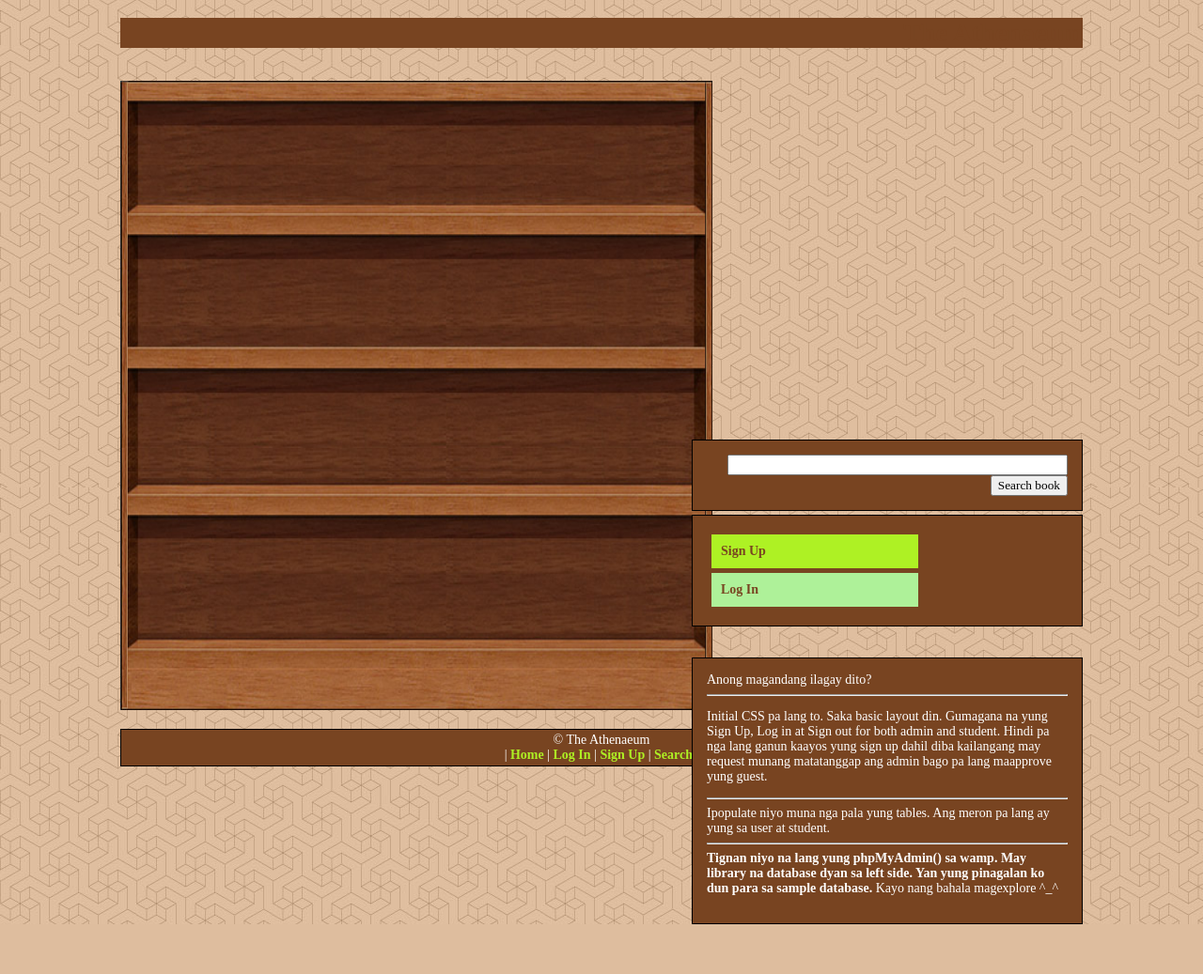
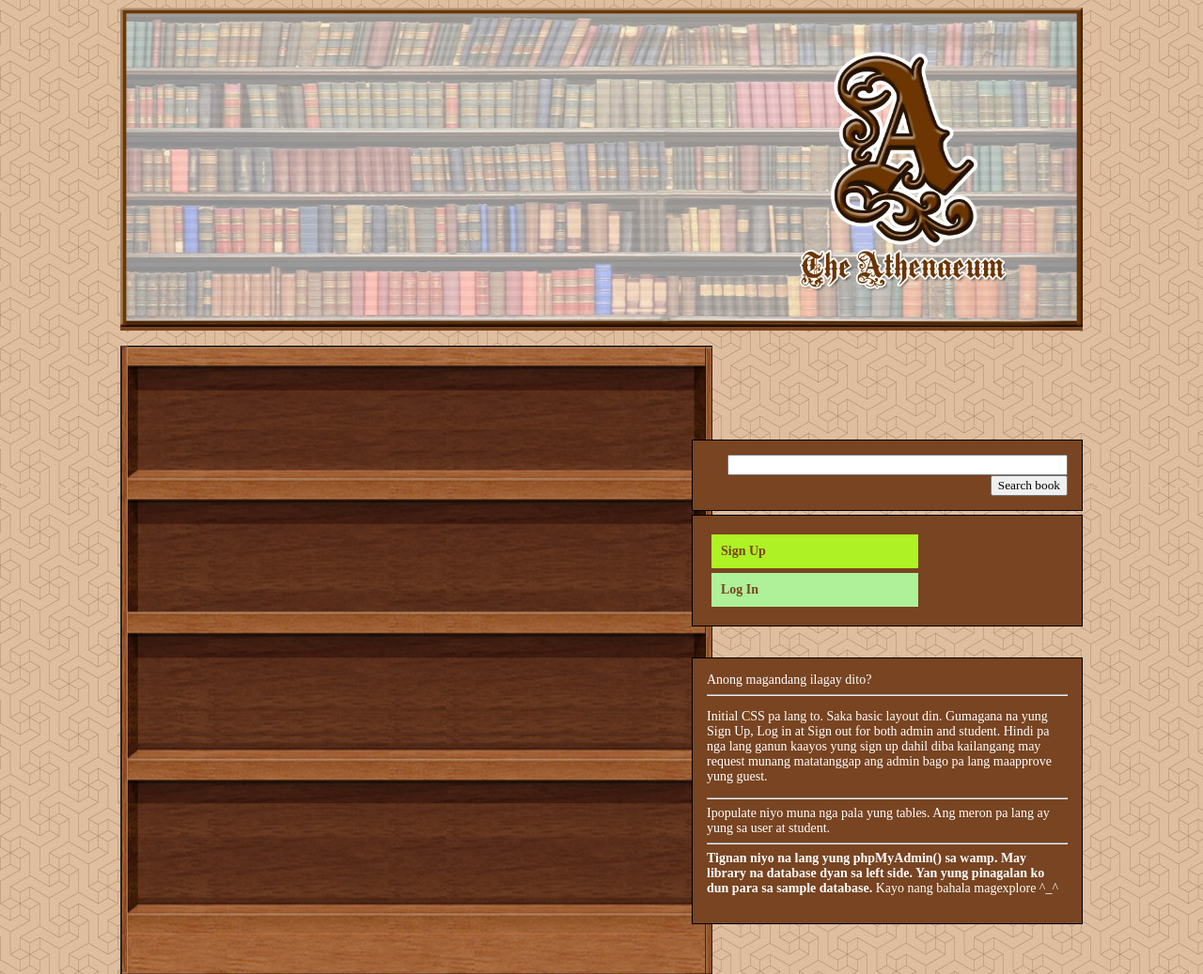
Before and after one commit to renzestacio/VERSION_AB5L_GROUP3, a PHP site: page /index.php in a window 1280 px wide. Shown: the top 1037 px of the page at 94% size. Before the commit the page ends 984 px from the top, so only its background shows below. Run offline with PHP 8.4, Linux system fonts and the light colour scheme.

Commit message:
Update include/header.php

```diff
--- a/include/header.php
+++ b/include/header.php
@@ -11,6 +11,6 @@
 
 	<body>
 		<header>
-			<a href = "#"><h1>The Athenaeum</h1></a>
+			<a href = "#"><img src="Athenaeum_Header.jpg" id="HEADER" alt="The Athenaeum"/></a>
 		</header>
 		<br/>
```
